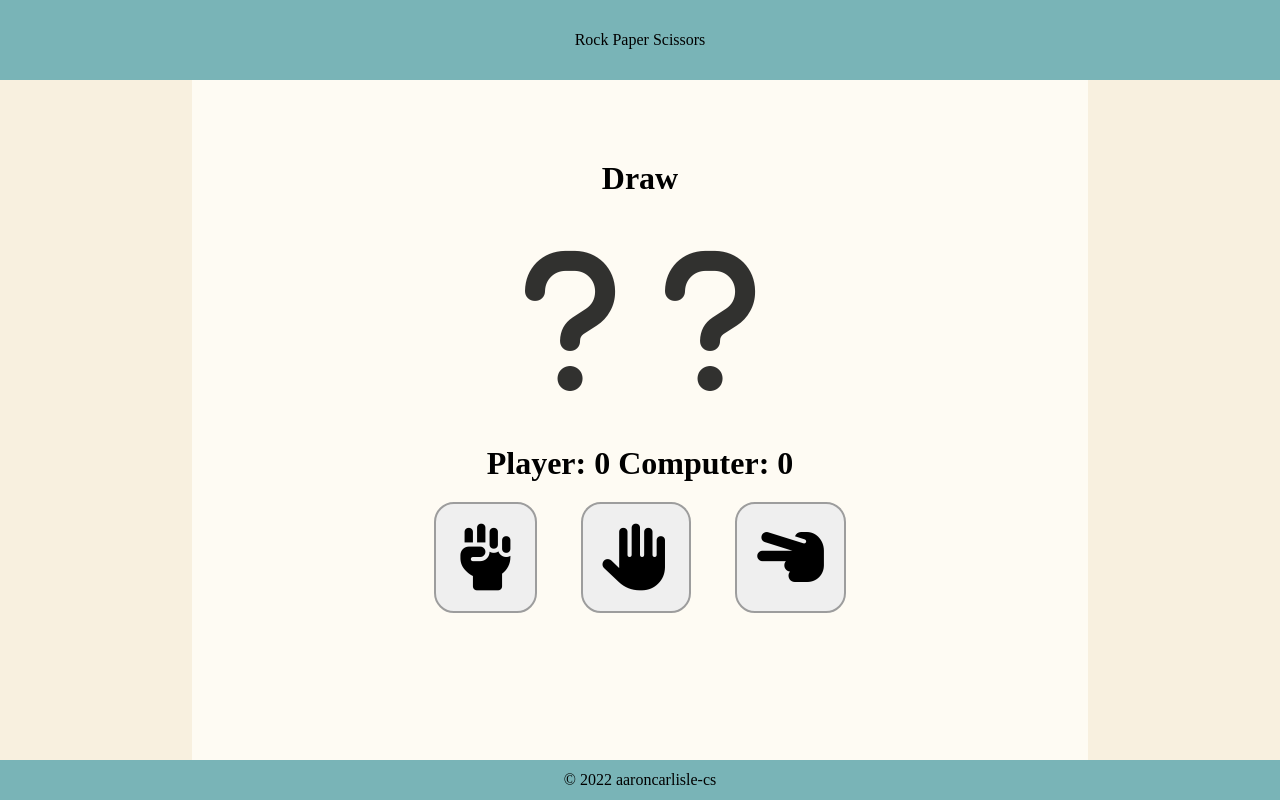
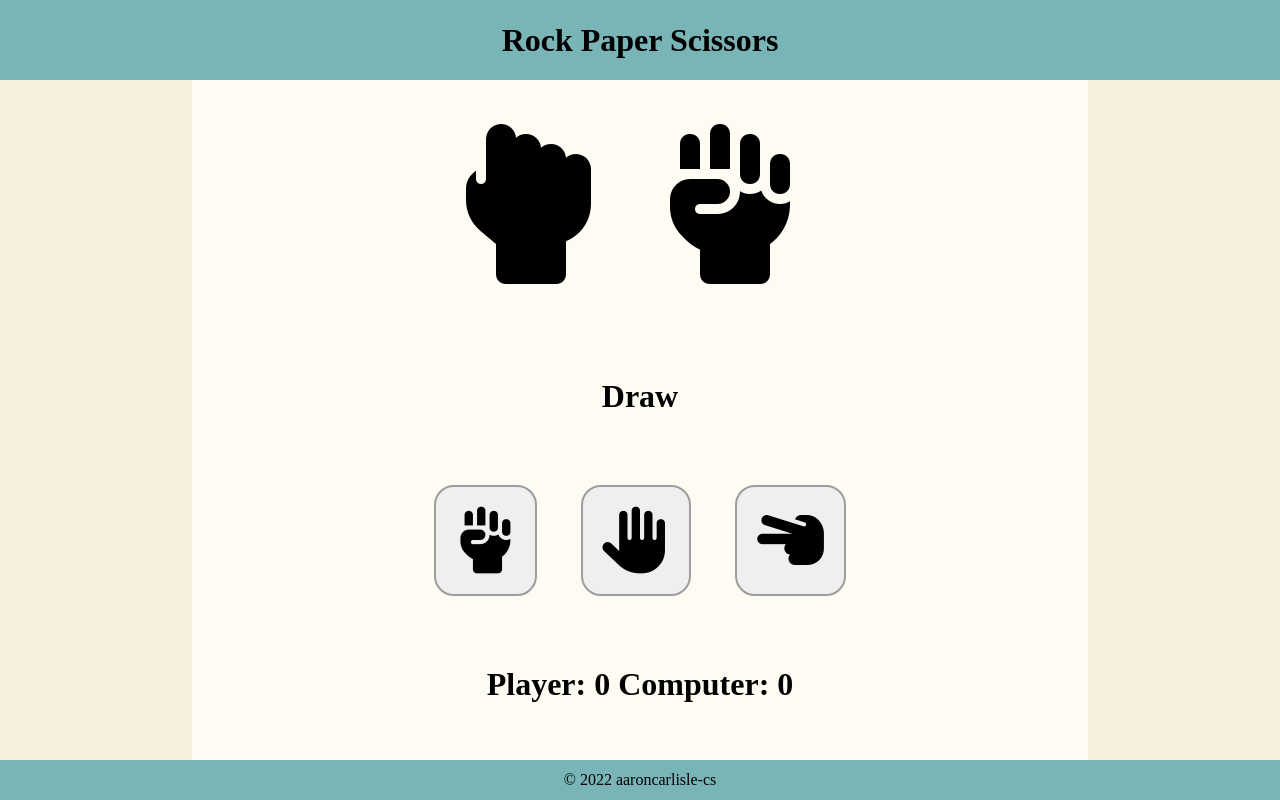
Before and after one commit to aaroncarlisle-cs/rock-paper-scissors, a plain HTML site: page index.html in a window 1280 px wide. Both pictures are taken after a click on the button 485 px from the left and 557 px from the top of the page. Drawn offline with Linux system fonts and the light colour scheme.

Commit message:
Reposition div elements and set margins.

```diff
--- a/css/style.css
+++ b/css/style.css
@@ -41,15 +41,23 @@ header {
     background-color: #FEFBF3;
     min-width: 70vw;
     align-items: center;
-    padding-top: 80px;
 }
-.icons {
+#icons {
     display: flex;
     flex-direction: row;
     padding: 3vh 3vw;
 }
 .icon {
     padding: 20px;
+    min-width: 204px;
+    flex-shrink: 0;
+}
+#game-message {
+    margin-top: 50px;
+}
+.buttons {
+    margin-top: 50px;
+    margin-bottom: 50px;
 }
 button {
     border: 2px solid #9D9D9D;
--- a/index.html
+++ b/index.html
@@ -10,12 +10,14 @@
     <title>Rock Paper Scissors</title>
 </head>
 <body>
-    <header>Rock Paper Scissors</header>
+    <header><h1>Rock Paper Scissors</h1></header>
 
     <div class="main">
         <div class="game-board">
-            <h1 id="game-message">First to 5 Points Wins</h1>
-            <div class="icons">
+
+
+
+            <div id="icons">
                 <i class="fa-10x fa-solid fa-question icon fa-beat-fade" style="--fa-beat-fade-opacity: 0.8; --fa-beat-fade-scale: 1.01;"></i>
                 <i class="fa-10x fa-solid fa-question icon fa-beat-fade" style="--fa-beat-fade-opacity: 0.8; --fa-beat-fade-scale: 1.01;"></i>
                 <!-- <i class="fa-10x fa-solid fa-hand-back-fist" data-fa-transform="rotate-90"></i>
@@ -27,9 +29,8 @@
                 <i class="fa-10x fa-solid fa-question"></i>
                 <i class="fa-10x fa-solid fa-question"></i> -->
             </div>
-            <div class="score">
-                <h1 id="score-message"></h1>
-            </div>
+
+            <h1 id="game-message">First to 5 Points Wins</h1>
             <div class="buttons">
                 <button id="rock-button">
                     <i id="rock-icon" class="fa-5x fa-solid fa-hand-fist" data-fa-transform="rotate-40"></i>
@@ -41,6 +42,10 @@
                     <i id="scissors-icon" class="fa-5x fa-solid fa-hand-scissors" data-fa-transform="flip-h rotate-40"></i>
                 </button>
             </div>
+
+            <div class="score">
+                <h1 id="score-message">Player: 0 Computer: 0</h1>
+            </div>
         </div>
     </div>
     <footer>&copy; 2022 aaroncarlisle-cs</footer>
--- a/js/script.js
+++ b/js/script.js
@@ -1,3 +1,4 @@
+
 const selections = ["Rock", "Paper", "Scissors"];
 const lose = 0;
 const win = 1;
@@ -8,13 +9,12 @@ const paper = document.getElementById("paper-button");
 const scissors = document.getElementById("scissors-button");
 const buttons = [rock, paper, scissors];
 
+
 let playerScore = 0;
 let computerScore = 0;
 let draws = 0;
 
 scoreMessage = document.getElementById("score-message");
-scoreMessage.textContent = `Player: ${playerScore} Computer: ${computerScore}`;
-
 gameMessage = document.getElementById("game-message");
 
 for (button of buttons) {
@@ -33,7 +33,6 @@ for (button of buttons) {
     })
 }
 
-
 function getPlayerSelection (selection) {
     playerSelection = selection;
     return playerSelection;
@@ -48,6 +47,7 @@ function computerPlay() {
 }
 
 function singleRound(playerSelection, computerSelection) {
+    updateIcons(playerSelection, computerSelection);
     if (playerSelection == computerSelection) {
         console.log("Draw!");
         return draw;
@@ -97,24 +97,37 @@ function game(selection) {
             draws++;
             gameMessage.textContent = "Draw";
         }
-        console.log(`
-        Player Score: ${playerScore} Computer Score: ${computerScore} Draws: ${draws}
-        `);
+
         scoreMessage.textContent = `Player: ${playerScore} Computer: ${computerScore}`;
 }
 
-function printFinalScore(playerScore, computerScore, draws) {
-    console.log(`******************************`);
-    console.log(` Final Score                `);
-    console.log(` Player: ${playerScore}     `);
-    console.log(` Computer: ${computerScore} `);
-    console.log(` Draws: ${draws} `);
-    console.log(`******************************`);
+function updateIcons(player, computer) {
+    const icons = document.getElementById("icons");
+    icons.innerHTML = "";
+    icons.innerHTML = getPlayerIcon(player) + getComputerIcon(computer);
+}
 
-    if (playerScore > computerScore) {
-        console.log(`\n***Player Wins!***`);
+function getPlayerIcon(player) {
+    if (player == "Rock") {
+        return '<i class="fa-10x fa-solid fa-hand-back-fist icon" data-fa-transform="rotate-90"></i>';
     }
-    else {
-        console.log(`\n***Player Loses!***`);
+    if (player == "Paper") {
+        return '<i class="fa-10x fa-solid fa-hand icon" data-fa-transform="rotate-90"></i>';
     }
+    if (player == "Scissors") {
+        return '<i class="fa-10x fa-solid fa-hand-scissors icon" data-fa-transform="flip-h"></i>';
+    }
+    return;
 }
+function getComputerIcon(computer) {
+    if (computer == "Rock") {
+        return '<i class="fa-10x fa-solid fa-hand-fist icon" data-fa-transform="rotate-90 flip-h"></i>';
+    }
+    if (computer == "Paper") {
+        return '<i class="fa-10x fa-regular fa-hand icon" data-fa-transform="rotate-90 flip-h"></i>';
+    }
+    if (computer == "Scissors") {
+        return '<i class="fa-10x fa-solid fa-hand-peace icon" data-fa-transform="rotate-90 flip-h"></i>';
+    }
+    return;
+}
```
